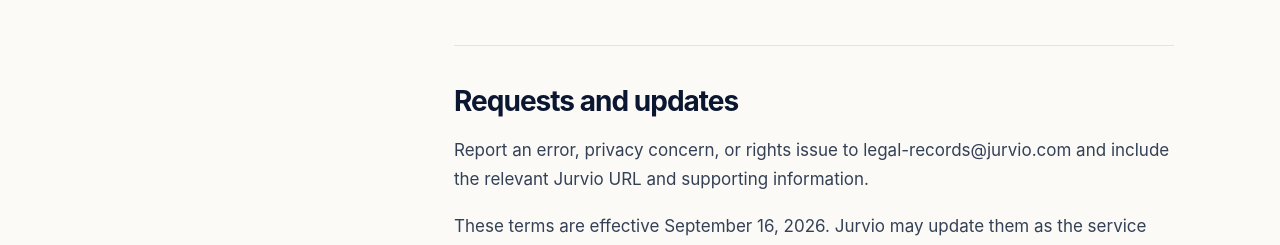
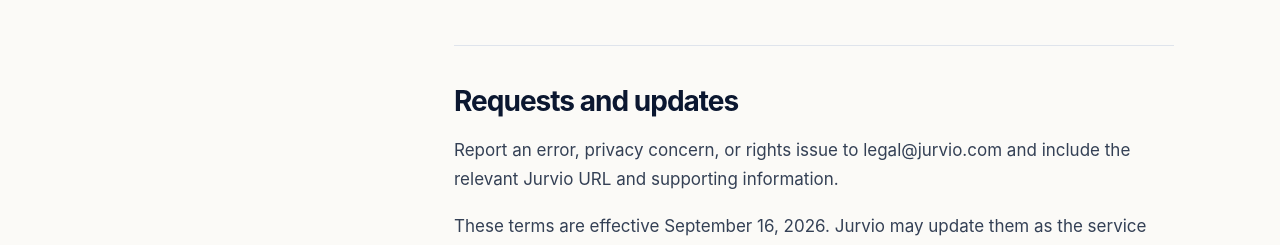
Before and after one commit to SavedLead/Jurvio, a Next.js app: page /terms in a window 1280 px wide. Shown: the part 1480-1725 px from the top of the page. Built offline with nearby package versions, Linux system fonts and the light colour scheme; no server answers.

Commit message:
fix: update public legal contact

```diff
--- a/src/app/terms/page.tsx
+++ b/src/app/terms/page.tsx
@@ -26,7 +26,7 @@ export default function TermsPage() {
         "The service is provided as available without a promise that every record, court, feature, or page will always be complete, current, uninterrupted, or error-free.",
       ]},
       { title: "Requests and updates", paragraphs: [
-        "Report an error, privacy concern, or rights issue to legal-records@jurvio.com and include the relevant Jurvio URL and supporting information.",
+        "Report an error, privacy concern, or rights issue to legal@jurvio.com and include the relevant Jurvio URL and supporting information.",
         "These terms are effective September 16, 2026. Jurvio may update them as the service develops, including before accounts, subscriptions, or paid features are introduced.",
       ]},
     ]}
```
